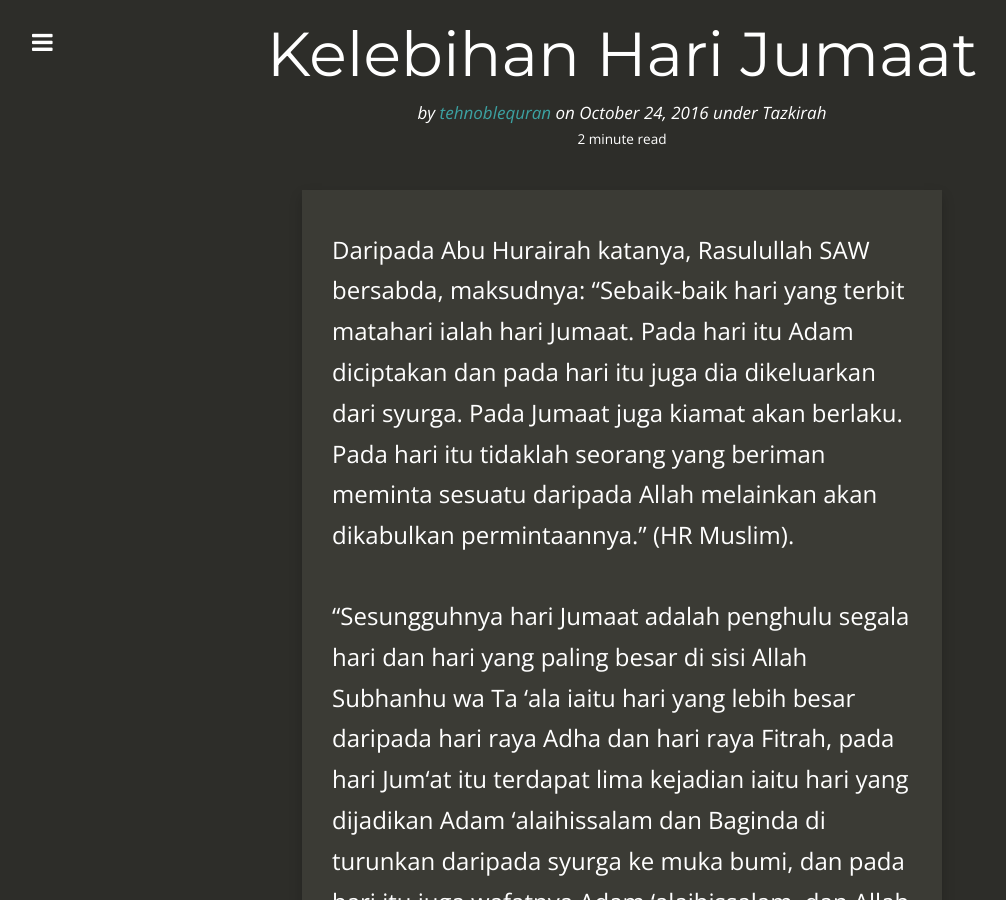
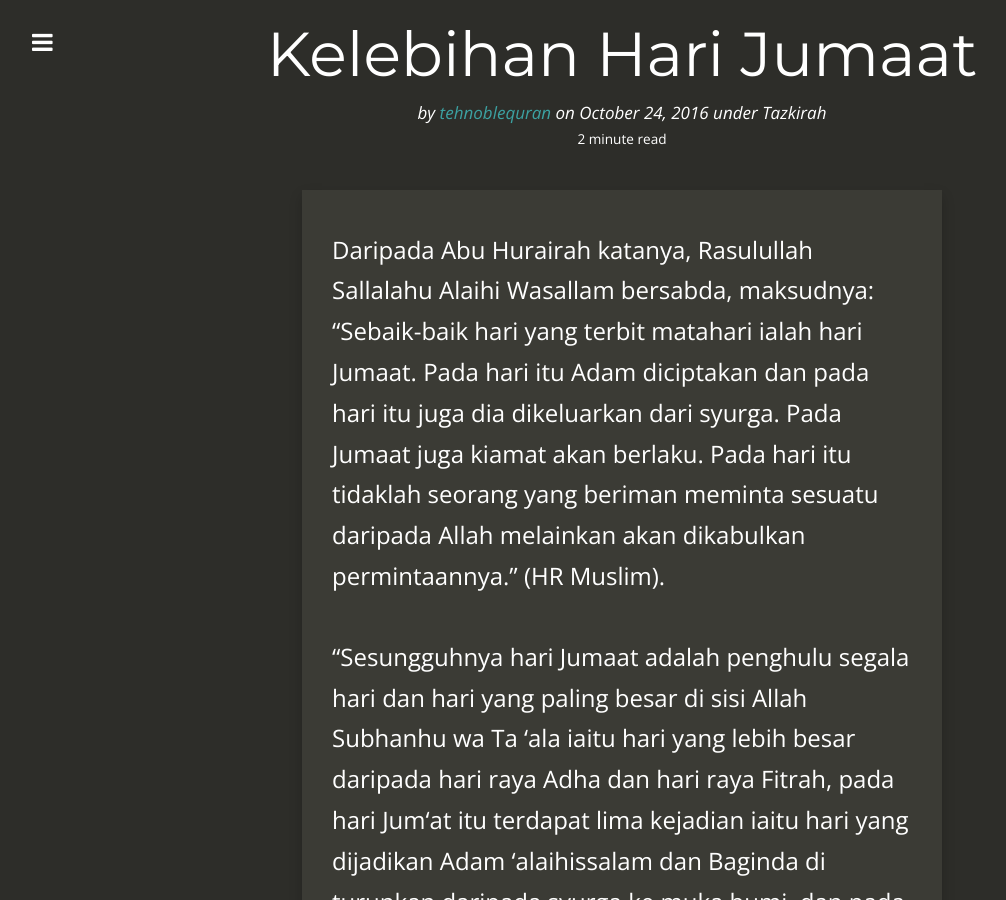
Before and after one commit to kedamaian/swsyafiq, a Jekyll site: the page built from _posts/2016-10-24-kelebihan-hari-jumaat.md, in a window 1280 px wide and 900 px high. Shown: the whole window, without its empty margins (18-1024 px from the left). Built offline with Jekyll 4.4.1, drawn with Linux system fonts in a browser that asks for light colours; nearby versions of some CDN libraries; comment, search, counter and statistics services are not loaded; some of the changed text lies outside the part shown.

Commit message:
Update 2016-10-24-kelebihan-hari-jumaat.md

```diff
--- a/_posts/2016-10-24-kelebihan-hari-jumaat.md
+++ b/_posts/2016-10-24-kelebihan-hari-jumaat.md
@@ -6,7 +6,7 @@ title: Kelebihan Hari Jumaat
 categories:
   - Tazkirah
 ---
-Daripada Abu Hurairah katanya, Rasulullah SAW bersabda, maksudnya: “Sebaik-baik hari yang terbit matahari ialah hari Jumaat. Pada hari itu Adam diciptakan dan pada hari itu juga dia dikeluarkan dari syurga. Pada Jumaat juga kiamat akan berlaku. Pada hari itu tidaklah seorang yang beriman meminta sesuatu daripada Allah melainkan akan dikabulkan permintaannya.” (HR Muslim).
+Daripada Abu Hurairah katanya, Rasulullah Sallalahu Alaihi Wasallam bersabda, maksudnya: “Sebaik-baik hari yang terbit matahari ialah hari Jumaat. Pada hari itu Adam diciptakan dan pada hari itu juga dia dikeluarkan dari syurga. Pada Jumaat juga kiamat akan berlaku. Pada hari itu tidaklah seorang yang beriman meminta sesuatu daripada Allah melainkan akan dikabulkan permintaannya.” (HR Muslim).
 
 “Sesungguhnya hari Jumaat adalah penghulu segala hari dan hari yang paling besar di sisi Allah Subhanhu wa Ta ‘ala iaitu hari yang lebih besar daripada hari raya Adha dan hari raya Fitrah, pada hari Jum‘at itu terdapat lima kejadian iaitu hari yang dijadikan Adam ‘alaihissalam dan Baginda di turunkan daripada syurga ke muka bumi, dan pada hari itu juga wafatnya Adam ‘alaihissalam, dan Allah mengurniakan satu saat di mana doa-doa dikabulkan kecuali doa-doa maksiat, dan hari Jumaat juga akan terjadinya hari Kiamat”. (HR Ibnu Majah)
 
@@ -24,6 +24,6 @@ Rasulullah bersabda maksudnya: “Sesiapa yang berwuduk dan kemudian dia pergi k
 
 "Tidaklah seseorang Muslim itu meninggal dunia pada hari jumaat atau pada malam Jumaat melainkan Allah menyelamatkannya dari fitnah kubur (soalan di dalam kubur). (HR At-Tirmizi)
 
-Rasulullah SAW bersabda, "Solat lima waktu, Jumaat ke Jumaat dan Ramadan ke Ramadan, semuanya adalah penghapus dosa-dosa di antara kedua-duanya selagi mana dijauhi dosa-dosa besar.” (HR Muslim)
+Rasulullah Sallalahu Alaihi Wasallam bersabda, "Solat lima waktu, Jumaat ke Jumaat dan Ramadan ke Ramadan, semuanya adalah penghapus dosa-dosa di antara kedua-duanya selagi mana dijauhi dosa-dosa besar.” (HR Muslim)
 
 "Ganjaran bagi segala kebajikan digandakan pada hari Juma'at". (HR ath-Thabarani)
```
